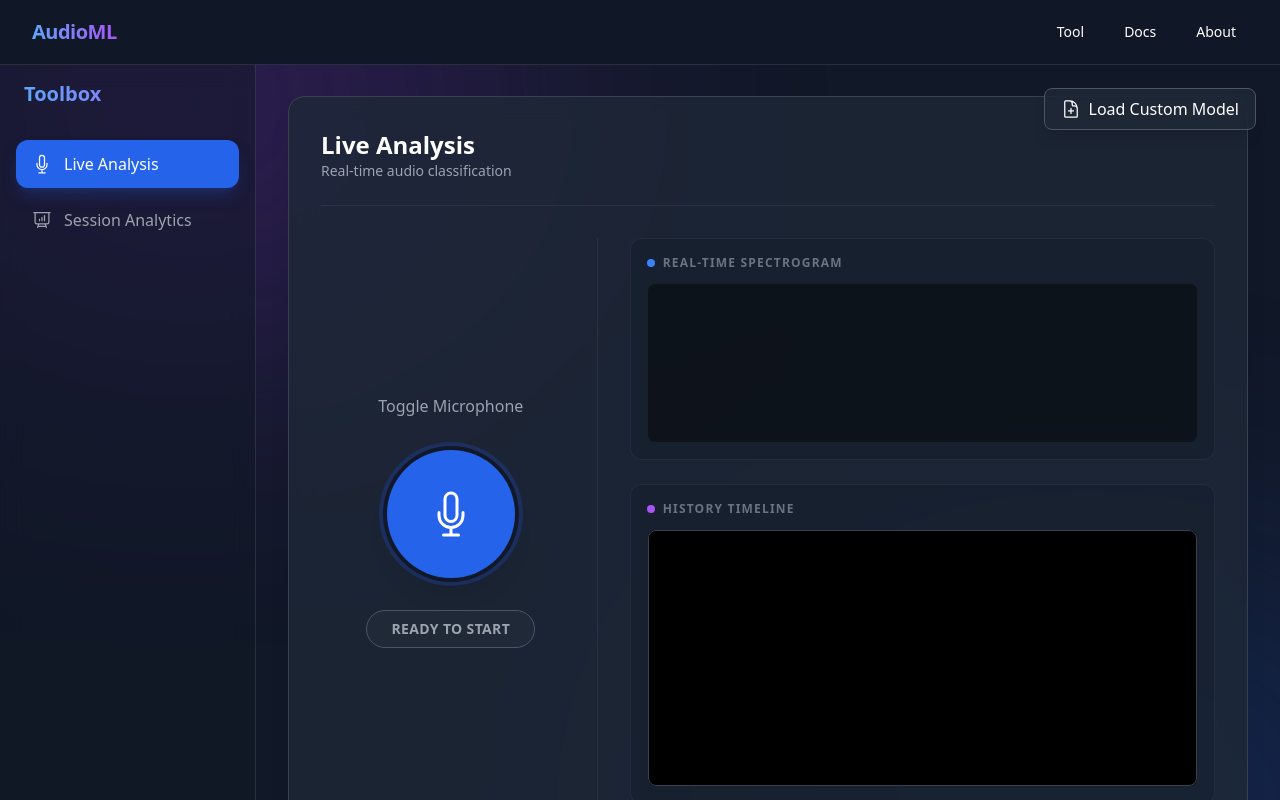
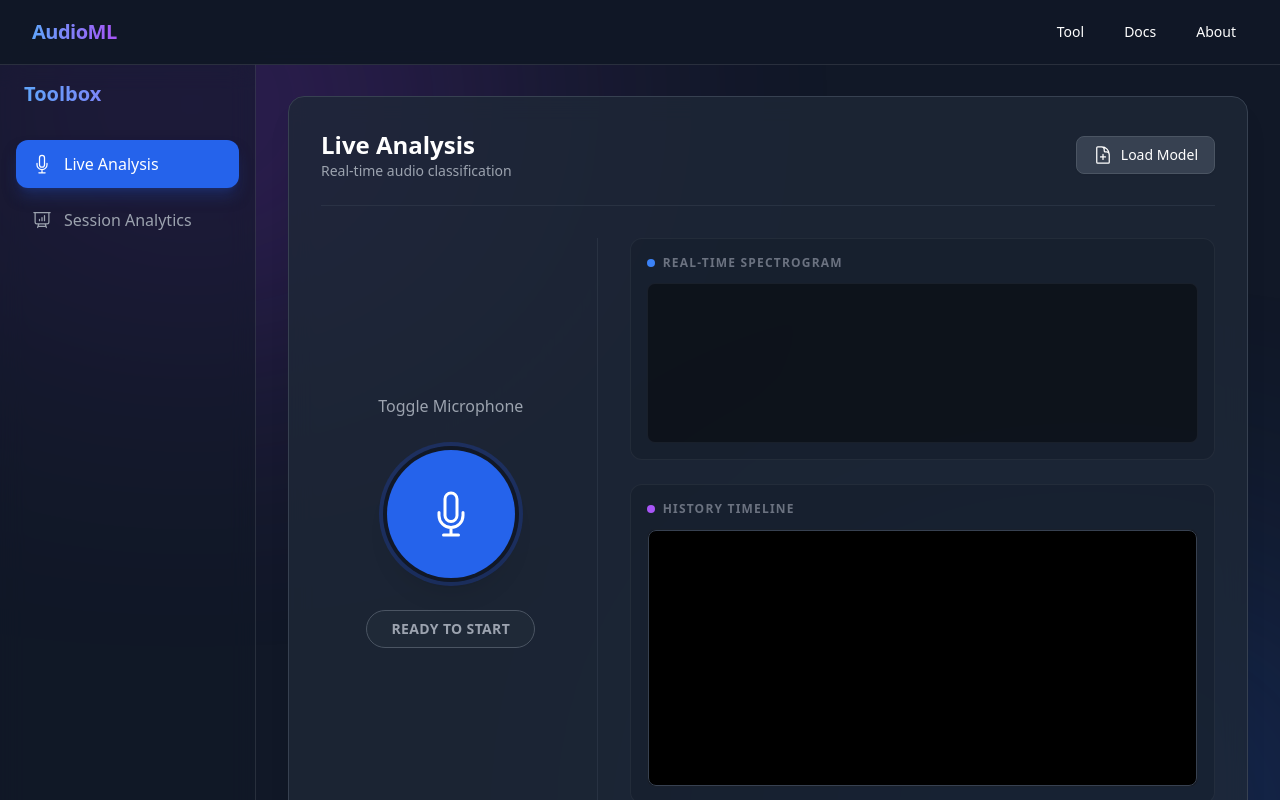
Before and after one commit to joshuauaua/TeachableMachine_React_Audio, a React (Vite) app: page /tool in a window 1280 px wide. Shown: the top 800 px of the page. Built offline with nearby package versions, Linux system fonts and the light colour scheme.

Commit message:
fix: moved load custom model into live analysis card for better ui

```diff
--- a/src/pages/Tool.jsx
+++ b/src/pages/Tool.jsx
@@ -197,22 +197,11 @@ export default function Tool() {
         <div className="absolute -bottom-[20%] -right-[10%] w-[50%] h-[50%] bg-blue-600 rounded-full blur-[150px] opacity-20 animate-pulse"></div>
       </div>
 
-      {/* Top Navigation Bar - Keep Load Model button accessible */}
-      <div className="absolute top-6 right-6 z-50">
-          <button
-            onClick={() => setIsModalOpen(true)}
-            className="bg-gray-800/80 hover:bg-gray-700/80 backdrop-blur-md text-white px-4 py-2 rounded-lg border border-gray-600 shadow-lg flex items-center gap-2 transition-all hover:scale-105"
-          >
-              <svg xmlns="http://www.w3.org/2000/svg" fill="none" viewBox="0 0 24 24" strokeWidth={1.5} stroke="currentColor" className="w-5 h-5">
-                <path strokeLinecap="round" strokeLinejoin="round" d="M19.5 14.25v-2.625a3.375 3.375 0 00-3.375-3.375h-1.5A1.125 1.125 0 0113.5 7.125v-1.5a3.375 3.375 0 00-3.375-3.375H8.25m3.75 9v6m3-3H9m1.5-12H5.625c-.621 0-1.125.504-1.125 1.125v17.25c0 .621.504 1.125 1.125 1.125h12.75c.621 0 1.125-.504 1.125-1.125V11.25a9 9 0 00-9-9z" />
-              </svg>
-              Load Custom Model
-          </button>
-      </div>
+
 
       <div className="flex flex-1 h-full overflow-hidden relative z-10">
         {/* Sidebar */}
-        <aside className="w-64 bg-gray-900/50 backdrop-blur-md border-r border-white/10 flex flex-col p-4 hidden md:flex">
+        <aside className="w-64 bg-gray-900/50 backdrop-blur-md border-r border-white/10 flex-col p-4 hidden md:flex">
             <div className="mb-8 px-2">
                 <h2 className="text-xl font-bold bg-clip-text text-transparent bg-gradient-to-r from-blue-400 to-purple-500">Toolbox</h2>
             </div>
@@ -344,6 +333,16 @@ export default function Tool() {
                                 <p className="text-gray-400 text-sm">Real-time audio classification</p>
                             </div>
 
+                            <div className="flex flex-col md:flex-row items-end md:items-center gap-4">
+                                <button
+                                    onClick={() => setIsModalOpen(true)}
+                                    className="bg-gray-700 hover:bg-gray-600 text-white px-4 py-2 rounded-lg border border-gray-600 shadow-sm flex items-center gap-2 transition-all text-sm font-medium"
+                                >
+                                    <svg xmlns="http://www.w3.org/2000/svg" fill="none" viewBox="0 0 24 24" strokeWidth={1.5} stroke="currentColor" className="w-5 h-5">
+                                        <path strokeLinecap="round" strokeLinejoin="round" d="M19.5 14.25v-2.625a3.375 3.375 0 00-3.375-3.375h-1.5A1.125 1.125 0 0113.5 7.125v-1.5a3.375 3.375 0 00-3.375-3.375H8.25m3.75 9v6m3-3H9m1.5-12H5.625c-.621 0-1.125.504-1.125 1.125v17.25c0 .621.504 1.125 1.125 1.125h12.75c.621 0 1.125-.504 1.125-1.125V11.25a9 9 0 00-9-9z" />
+                                    </svg>
+                                    Load Model
+                                </button>
                             {/* Active Model Badge */}
                             {labels.length > 0 && (
                                 <div className="flex flex-col items-end gap-2">
@@ -360,6 +359,7 @@ export default function Tool() {
                                     </div>
                                 </div>
                             )}
+                            </div>
                         </div>
 
                         <div className="grid grid-cols-1 lg:grid-cols-12 gap-8">
```
